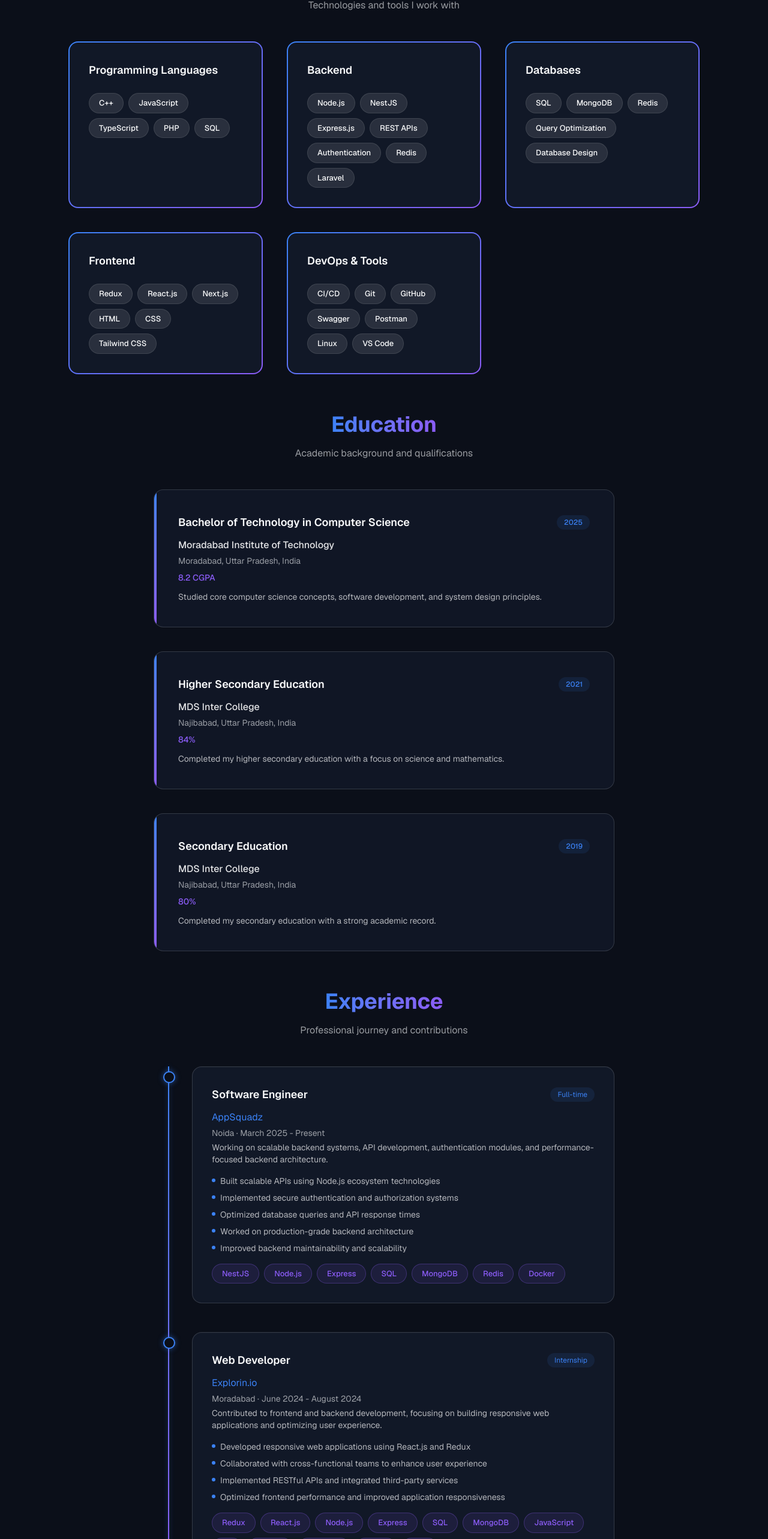
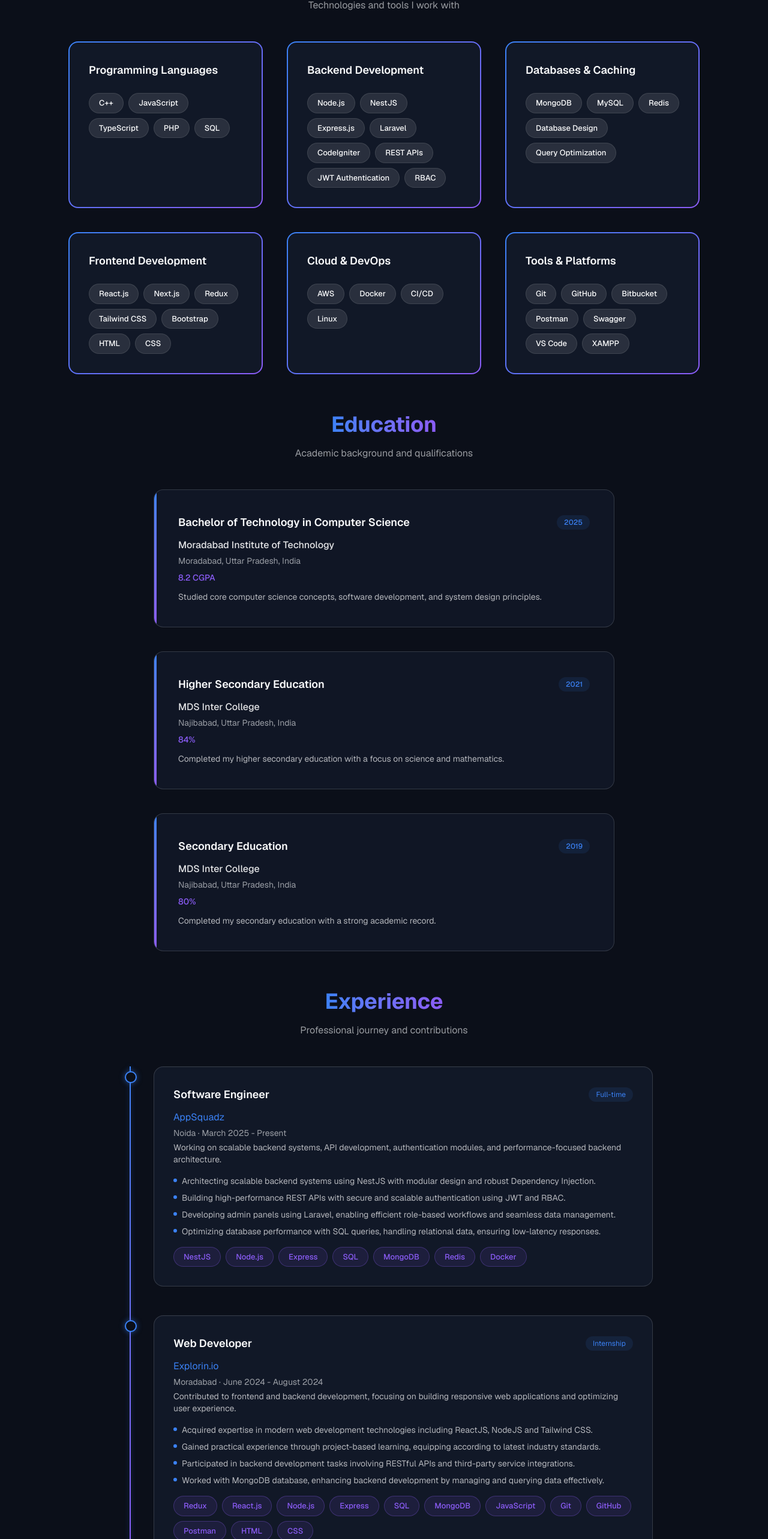
Before and after one commit to shrey-s12/Shrey-Singhal-Portfolio, a Next.js app: page / in a window 1280 px wide. Shown: the part 1473-4039 px from the top of the page at 60% size. Built offline with nearby package versions, Linux system fonts and the light colour scheme; no server answers.

Commit message:
Install nodemon and fix data

```diff
--- a/package.json
+++ b/package.json
@@ -6,7 +6,8 @@
     "dev": "next dev",
     "build": "next build",
     "start": "next start",
-    "lint": "eslint"
+    "lint": "eslint",
+    "start:nodemon": "nodemon --exec \"npm run start\""
   },
   "dependencies": {
     "class-variance-authority": "^0.7.1",
@@ -15,6 +16,7 @@
     "lenis": "^1.3.23",
     "lucide-react": "^1.16.0",
     "next": "16.2.6",
+    "nodemon": "^3.1.14",
     "radix-ui": "^1.4.3",
     "react": "19.2.4",
     "react-dom": "19.2.4",
--- a/src/components/sections/Experience.tsx
+++ b/src/components/sections/Experience.tsx
@@ -40,7 +40,7 @@ export default function Experience() {
 					initial="hidden"
 					whileInView="visible"
 					viewport={{ once: true, amount: 0.2 }}
-					className="relative mx-auto max-w-3xl"
+					className="relative mx-auto max-w-4xl"
 				>
 					{/* Timeline line - thicker with glow */}
 					<div className="absolute top-0 bottom-0 left-4 w-0.5 bg-linear-to-b from-[#3B82F6] to-[#8B5CF6] shadow-[0_0_8px_rgba(59,130,246,0.4)] md:left-6" />
--- a/src/data/experience.ts
+++ b/src/data/experience.ts
@@ -10,11 +10,10 @@ export const experiences: Experience[] = [
 		description:
 			'Working on scalable backend systems, API development, authentication modules, and performance-focused backend architecture.',
 		achievements: [
-			'Built scalable APIs using Node.js ecosystem technologies',
-			'Implemented secure authentication and authorization systems',
-			'Optimized database queries and API response times',
-			'Worked on production-grade backend architecture',
-			'Improved backend maintainability and scalability',
+			'Architecting scalable backend systems using NestJS with modular design and robust Dependency Injection.',
+			'Building high-performance REST APIs with secure and scalable authentication using JWT and RBAC.',
+			'Developing admin panels using Laravel, enabling efficient role-based workflows and seamless data management.',
+			'Optimizing database performance with SQL queries, handling relational data, ensuring low-latency responses.',
 		],
 		techStack: ['NestJS', 'Node.js', 'Express', 'SQL', 'MongoDB', 'Redis', 'Docker'],
 	},
@@ -27,10 +26,10 @@ export const experiences: Experience[] = [
 		description:
 			'Contributed to frontend and backend development, focusing on building responsive web applications and optimizing user experience.',
 		achievements: [
-			'Developed responsive web applications using React.js and Redux',
-			'Collaborated with cross-functional teams to enhance user experience',
-			'Implemented RESTful APIs and integrated third-party services',
-			'Optimized frontend performance and improved application responsiveness',
+			'Acquired expertise in modern web development technologies including ReactJS, NodeJS and Tailwind CSS.',
+			'Gained practical experience through project-based learning, equipping according to latest industry standards.',
+			'Participated in backend development tasks involving RESTful APIs and third-party service integrations.',
+			'Worked with MongoDB database, enhancing backend development by managing and querying data effectively.',
 		],
 		techStack: [
 			'Redux',
--- a/src/data/skills.ts
+++ b/src/data/skills.ts
@@ -6,19 +6,53 @@ export const skillCategories: SkillCategory[] = [
 		skills: ['C++', 'JavaScript', 'TypeScript', 'PHP', 'SQL'],
 	},
 	{
-		title: 'Backend',
-		skills: ['Node.js', 'NestJS', 'Express.js', 'REST APIs', 'Authentication', 'Redis', 'Laravel'],
+		title: 'Backend Development',
+		skills: [
+			'Node.js',
+			'NestJS',
+			'Express.js',
+			'Laravel',
+			'CodeIgniter',
+			'REST APIs',
+			'JWT Authentication',
+			'RBAC',
+		],
 	},
 	{
-		title: 'Databases',
-		skills: ['SQL', 'MongoDB', 'Redis', 'Query Optimization', 'Database Design'],
+		title: 'Databases & Caching',
+		skills: ['MongoDB', 'MySQL', 'Redis', 'Database Design', 'Query Optimization'],
 	},
 	{
-		title: 'Frontend',
-		skills: ['Redux', 'React.js', 'Next.js', 'HTML', 'CSS', 'Tailwind CSS'],
+		title: 'Frontend Development',
+		skills: [
+			'React.js',
+			'Next.js',
+			'Redux',
+			'Tailwind CSS',
+			'Bootstrap',
+			'HTML',
+			'CSS',
+		],
 	},
 	{
-		title: 'DevOps & Tools',
-		skills: ['CI/CD', 'Git', 'GitHub', 'Swagger', 'Postman', 'Linux', 'VS Code'],
+		title: 'Cloud & DevOps',
+		skills: [
+			'AWS',
+			'Docker',
+			'CI/CD',
+			'Linux',
+		],
+	},
+	{
+		title: 'Tools & Platforms',
+		skills: [
+			'Git',
+			'GitHub',
+			'Bitbucket',
+			'Postman',
+			'Swagger',
+			'VS Code',
+			'XAMPP'
+		],
 	},
 ];
```
Also changed, not shown: 1 other file (tests, documents, lock files or other folders).
